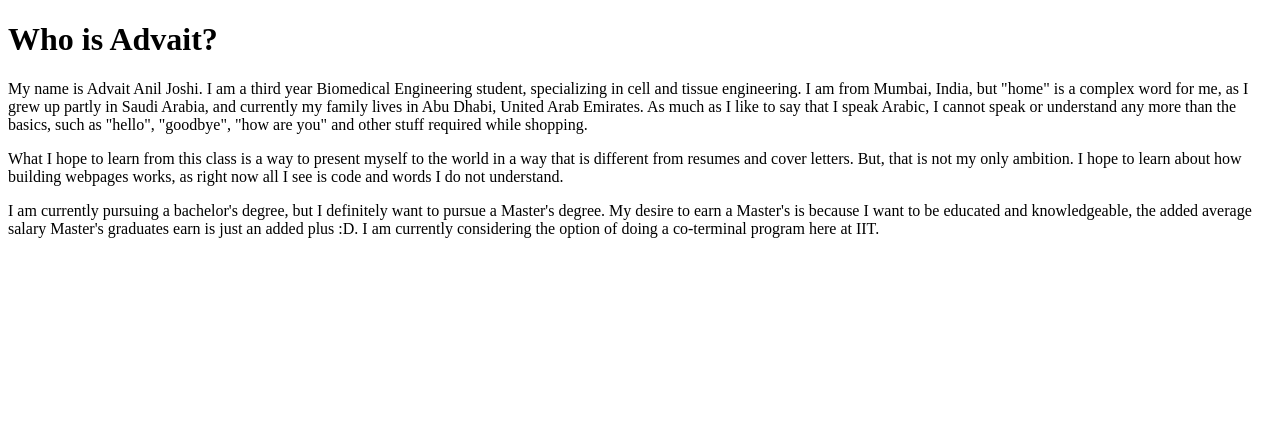
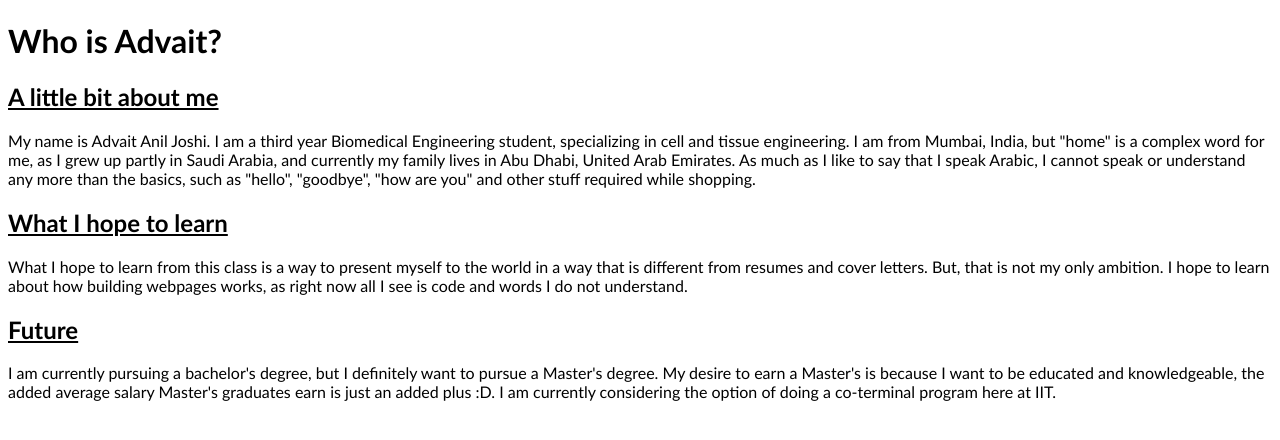
Before and after one commit to mrchow62/sbwd-project-one, a plain HTML site: page index.html in a window 1280 px wide. Drawn offline with Linux system fonts and the light colour scheme.

Commit message:
linked CSS file to HTML, and made a few changes to HTML file.

```diff
--- a/index.html
+++ b/index.html
@@ -3,12 +3,16 @@
 <head>
   <title>Who am I: Advait Joshi</title>
   <meta charset="utf-8" />
+  <meta name="viewport" content="width=device-width, initial-scale-1.0, shrink-to-fit=no" />
+  <link rel="stylesheet" href="style.css">
 </head>
 
 <body>
+  <header id="header">
   <h1>Who is Advait?</h1>
   <article id="content">
 
+  <h2>A little bit about me</h2>
   <p>
   My name is Advait Anil Joshi. I am a third year Biomedical Engineering student, specializing in
   cell and tissue engineering. I am from Mumbai, India, but "home" is a complex word for me, as I
@@ -17,12 +21,14 @@
   basics, such as "hello", "goodbye", "how are you" and other stuff required while shopping.
   </p>
 
+  <h2>What I hope to learn</h2>
   <p>
   What I hope to learn from this class is a way to present myself to the world in a way that is
   different from resumes and cover letters. But, that is not my only ambition. I hope to learn about
   how building webpages works, as right now all I see is code and words I do not understand.
   </p>
 
+  <h2>Future</h2>
   <p>
   I am currently pursuing a bachelor's degree, but I definitely want to pursue a Master's degree. My
   desire to earn a Master's is because I want to be educated and knowledgeable, the added average
```
Lines whose indentation alone changed are shown as unchanged.
